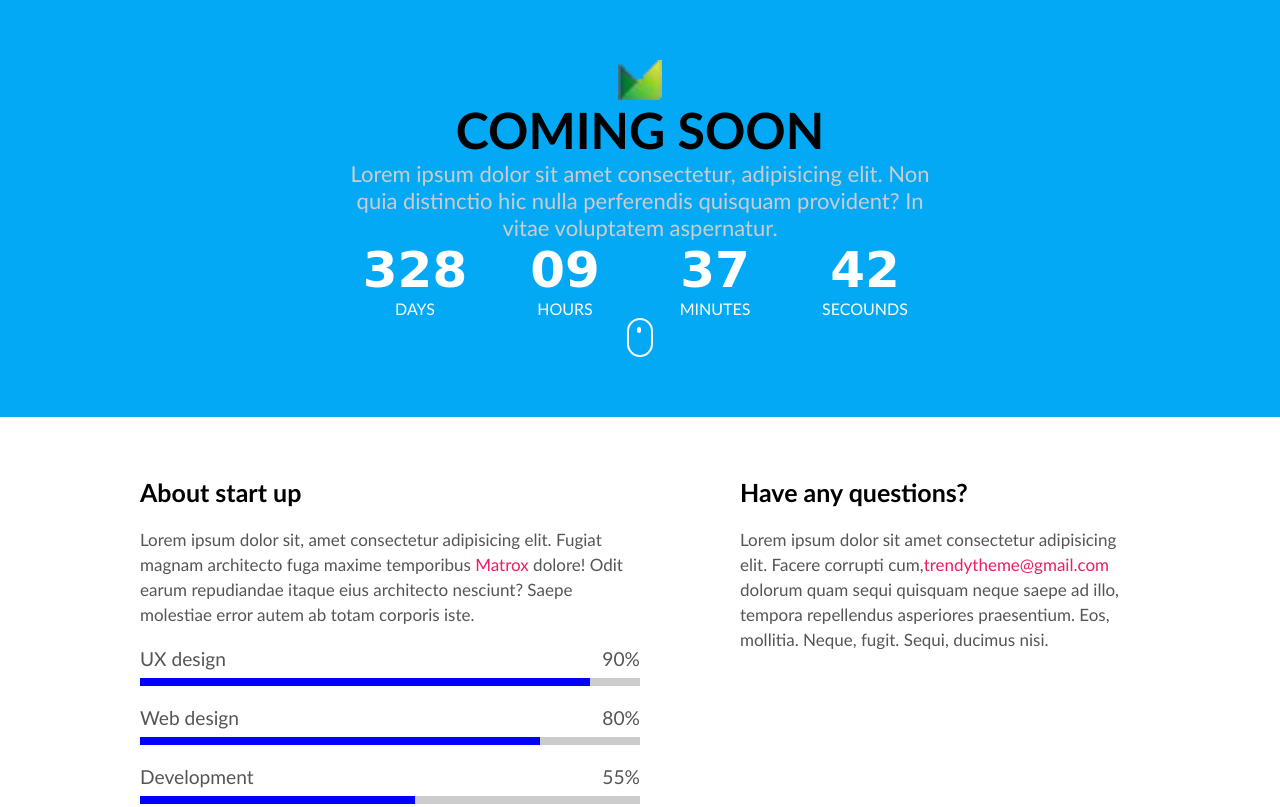
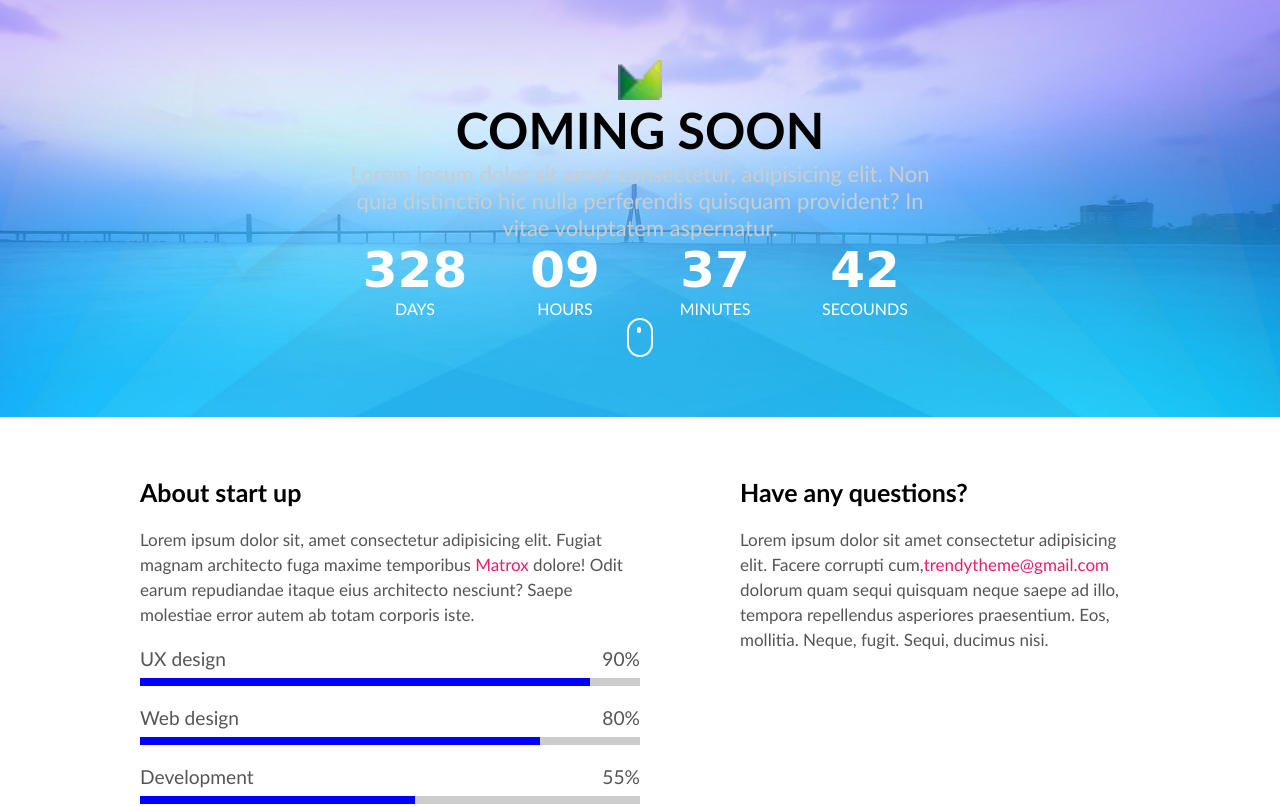
Before and after one commit to KetleriusLinas/55-grupe-coming-soon, a website: page index.html in a window 1280 px wide. Shown: the top 807 px of the page. Drawn offline with Linux system fonts and the light colour scheme.

Commit message:
hero-background

```diff
--- a/css/pages/coming-soon.css
+++ b/css/pages/coming-soon.css
@@ -1,6 +1,13 @@
 
 .bg-blue {
     background-color: #03a9f5;
+}
+
+.hero {
+    background-image: url(../../img/hero-background.jpeg);
+    background-position: center;
+    background-size: cover;
+    /* background-attachment: fixed ; */
 }
 
 .logo {
--- a/index.html
+++ b/index.html
@@ -27,7 +27,7 @@
 
 
 </head>
-<header class="container bg-blue">
+<header class="container bg-blue hero">
     <div class="row-short">
         <img class="logo" src="/img/icon.png" alt="#">
         <h1 class="main-title">Coming Soon</h1>
```
Also changed, not shown: img/hero-background.jpeg (added).
